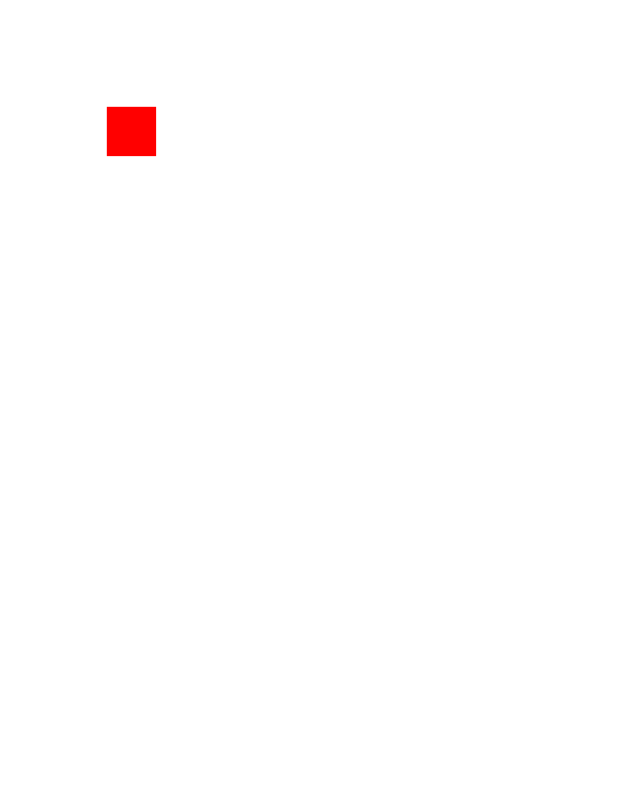
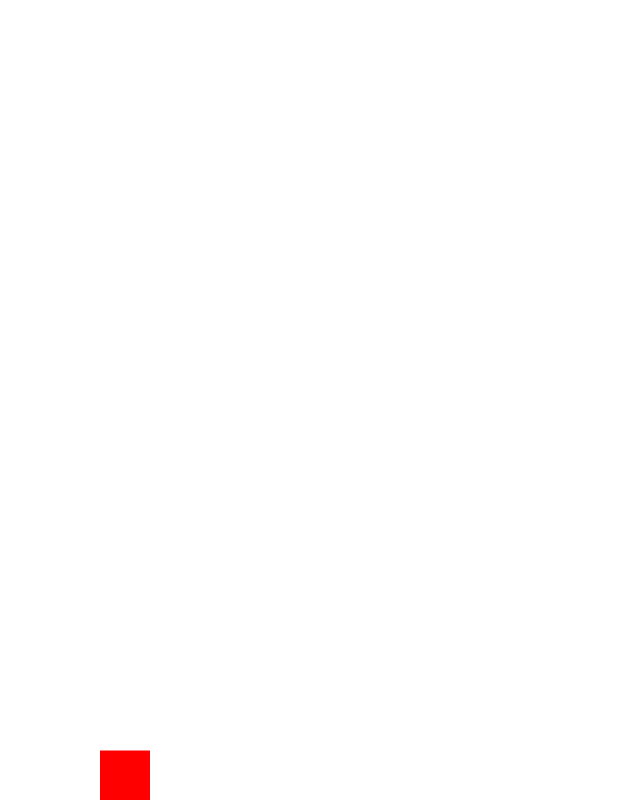
Before and after one commit to Milind-Jamnekar/Mario, a plain HTML site: page index.html in a window 1280 px wide. Shown: the whole page, without its empty margins (0-640 px from the left). Drawn offline with Linux system fonts and the light colour scheme.

Commit message:
just a bug

```diff
--- a/App.js
+++ b/App.js
@@ -5,13 +5,20 @@ const c = canvas.getContext("2d");
 canvas.width = innerWidth;
 canvas.height = innerHeight;
 
+const gravity = 0.5;
 class Player {
   constructor() {
     this.position = {
       x: 100,
       y: 100,
     };
+    //Velocity of blob
+    this.velocity = {
+      x: 0,
+      y: 1,
+    };
 
+    //Dimension of blob
     this.width = 50;
     this.height = 50;
   }
@@ -20,7 +27,27 @@ class Player {
     c.fillStyle = "red";
     c.fillRect(this.position.x, this.position.y, this.width, this.height);
   }
+
+  update() {
+    this.draw();
+    //Downward gravity
+    this.position.y += this.velocity.y;
+
+    if (this.position.y + this.height + this.velocity.y <= canvas.height) {
+      this.velocity.y += gravity;
+    } else {
+      this.velocity.y = 0;
+    }
+  }
 }
 
 const player = new Player();
 player.draw();
+
+function animate() {
+  requestAnimationFrame(animate);
+  c.clearRect(0, 0, canvas.width, canvas.height);
+  player.update();
+}
+
+animate();
--- a/index.html
+++ b/index.html
@@ -5,9 +5,10 @@
     <meta http-equiv="X-UA-Compatible" content="IE=edge" />
     <meta name="viewport" content="width=device-width, initial-scale=1.0" />
     <style>
-      canvas {
-        width: 100%;
-        height: 100%;
+      body {
+        margin: 0;
+        padding: 0;
+        overflow: hidden;
       }
     </style>
     <title>Mario</title>
```
